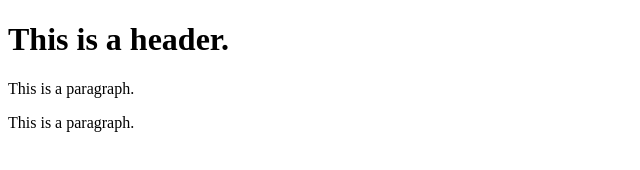
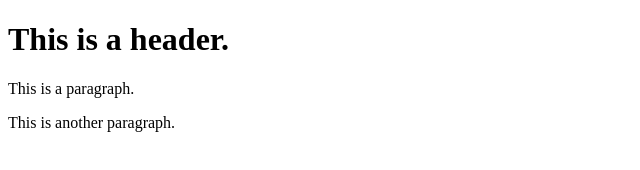
Before and after one commit to that-leia/git-test, a website: page index.html in a window 1280 px wide. Shown: the full height of the page, 0-640 px from the left. Drawn offline with Linux system fonts and the light colour scheme.

Commit message:
using NPM

```diff
--- a/index.html
+++ b/index.html
@@ -3,6 +3,6 @@
     <body>
         <h1>This is a header.</h1>
         <p>This is a paragraph.</p>
-        <p>This is a paragraph.</p>
+        <p>This is another paragraph.</p>
     </body>
 </html>
```
Also changed, not shown: package.json (added, +23 -0 lines), 2 other files.
